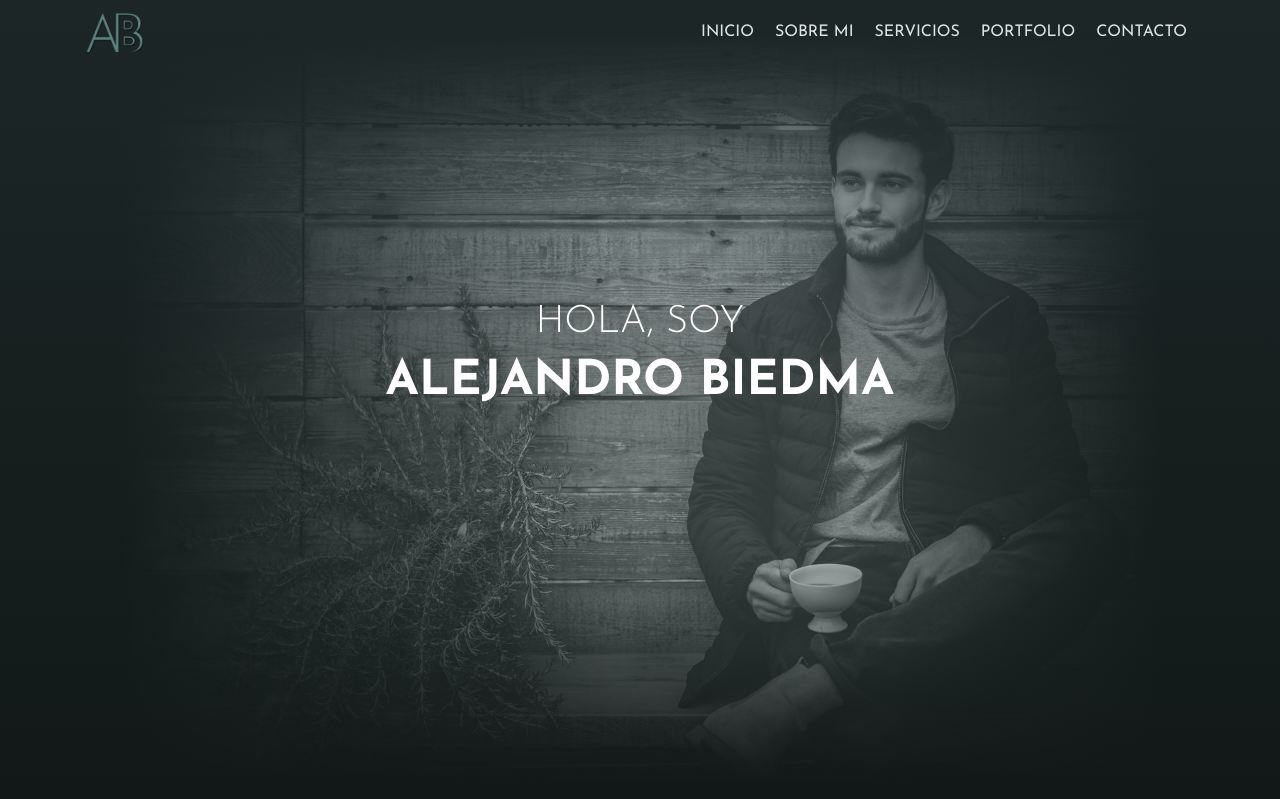
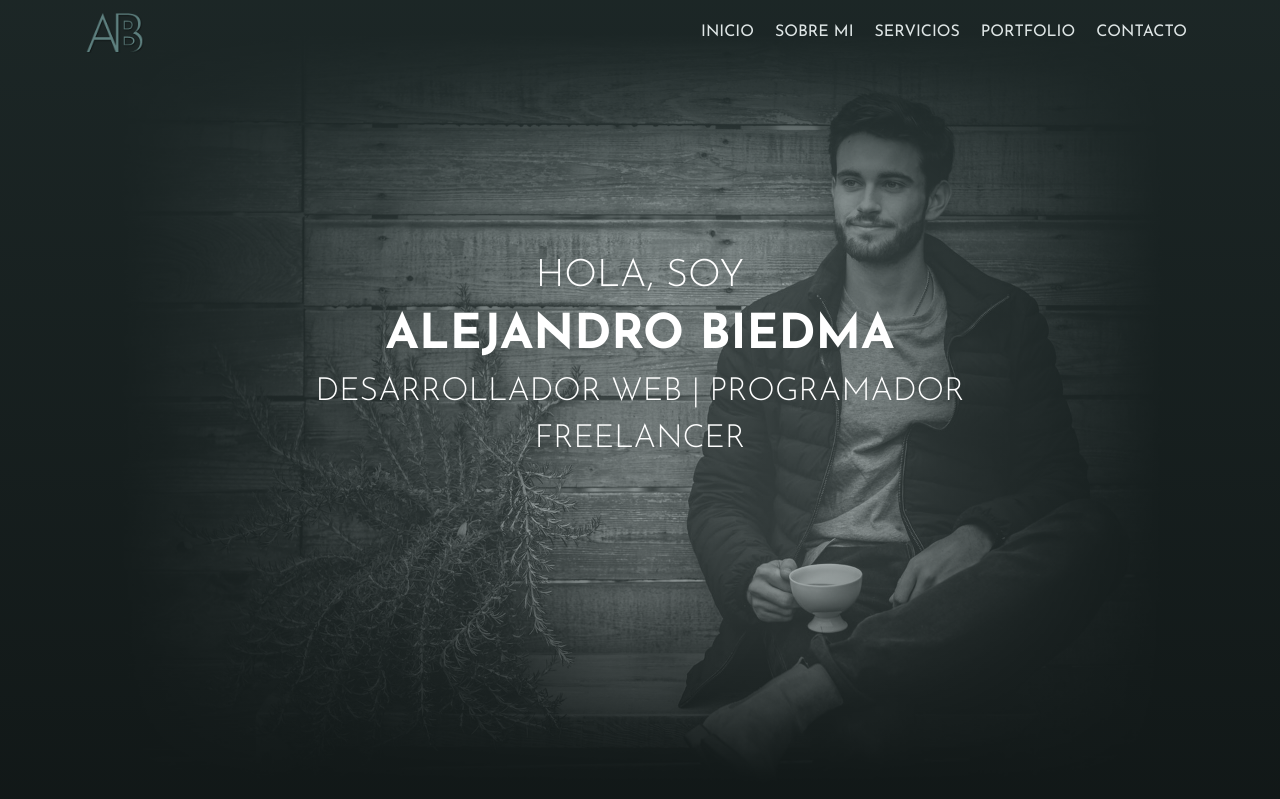
Before and after one commit to nabiedma/web-personal, a PHP site: page / in a window 1280 px wide. Shown: the top 799 px of the page. Run offline with PHP 8.4, Linux system fonts and the light colour scheme; some libraries are stand-ins or nearby versions.

Commit message:
cambios en animaciones. Se agregó subtitulos

```diff
--- a/css/style.css
+++ b/css/style.css
@@ -76,7 +76,7 @@ nav li a:hover, nav li a:active {
     height: 90vh;
 }
 
-.title-thin, .title-strong {
+.title-thin, .title-strong, .title-sub {
     text-transform: uppercase;
     text-align: center;
 }
@@ -89,6 +89,11 @@ nav li a:hover, nav li a:active {
 .title-strong {
     font-weight: 700;
     font-size: 48px;
+}
+
+.title-sub {
+    font-weight: 300;
+    font-size: 32px;
 }
 
 .scrolled {
--- a/index.html
+++ b/index.html
@@ -69,8 +69,10 @@
       <div class="container">
         <div class="row title align-items-center">
           <div class="col">
-            <h1 class="title-thin animated fadeInDown">Hola, soy</h1>
-            <h1 class="title-strong animated fadeInUp">Alejandro Biedma</h1>
+            <h1 class="title-thin animated bounce">Hola, soy</h1>
+            <h1 class="title-strong animated bounce">Alejandro Biedma</h1>
+            <h1 class="title-sub animated fadeInUp">Desarrollador Web | Programador</h1>
+            <h1 class="title-sub animated fadeInUp">Freelancer</h1>
           </div>
         </div>
       </div>
```
